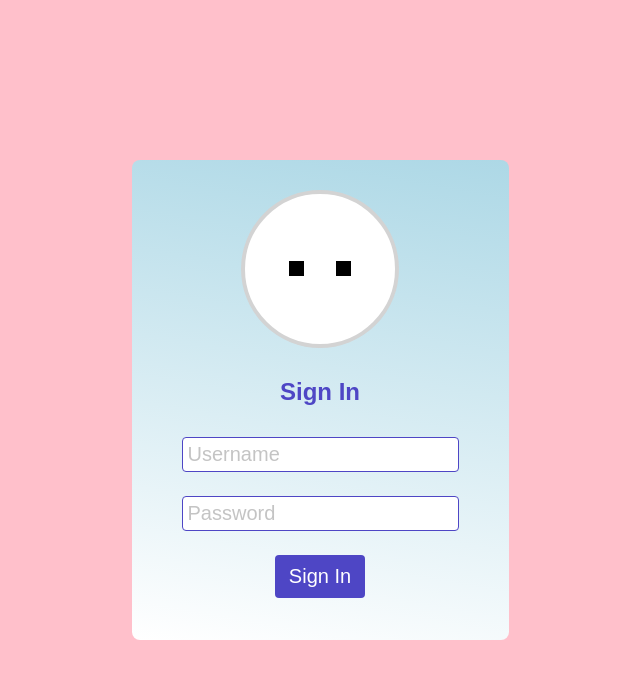
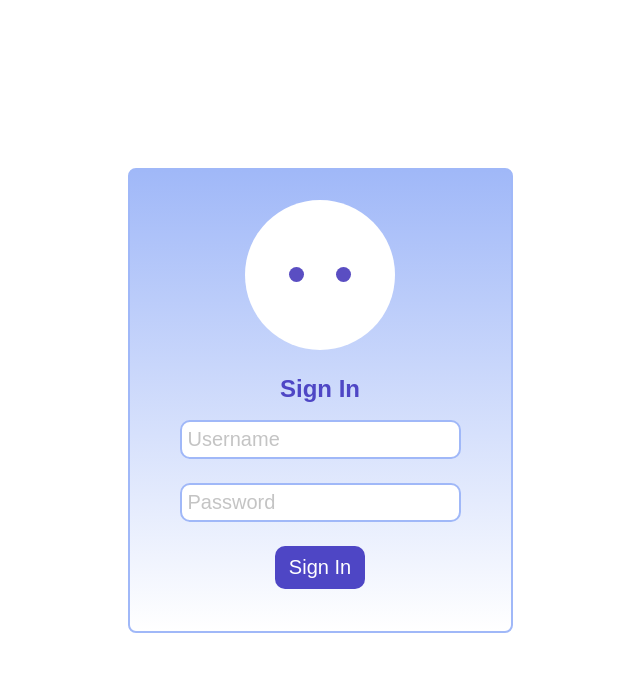
Before and after one commit to jemcafe/login-form, a React app: page / in a window 1280 px wide. Shown: the whole page, without its empty margins (320-960 px from the left). Built offline with nearby package versions, Linux system fonts and the light colour scheme.

Commit message:
Initial commit. Setup Sass, components, containers, and proptypes.

```diff
--- a/src/styles/_Login.scss
+++ b/src/styles/_Login.scss
@@ -8,7 +8,7 @@
 .login {
    @extend %centerContent;
    height: 100vh;
-   background: pink;
+   // background: pink;
 
    form {
       display: flex;
@@ -16,7 +16,8 @@
       padding: 30px 50px;
       box-sizing: border-box;
       border-radius: 8px;
-      background: linear-gradient(10deg, $white, lightblue);
+      border: 2px solid $lightBlue;
+      background: linear-gradient(0deg, $white, $lightBlue);
    }
 
    .btn {
@@ -34,9 +35,8 @@
       @extend %centerContent;
       width: 150px;
       height: 150px;
-      border: 4px solid lightgrey;
       border-radius: 50%;
-      margin: 0 auto 10px auto;
+      margin: 0 auto 20px auto;
       background: $white;
       overflow: hidden;
 
@@ -47,7 +47,8 @@
             width: 15px;
             height: 15px;
             margin: 0 16px;
-            background: black;
+            border-radius: 50%;
+            background: rgb(90, 78, 194);
          }
       }
    }
--- a/src/styles/_base.scss
+++ b/src/styles/_base.scss
@@ -6,18 +6,23 @@ body {
 }
 
 h1,h2 {
-    // margin: 0;
+    margin: 5px 0;
     color: $bluePurple;
 }
 
 input {
-    outline-color: lightgreen;
-    border: 1px solid $bluePurple;
-    border-radius: 4px;
+    outline: none;
+    border-radius: 10px;
+    border: 2px solid $lightBlue;
     margin: 12px 0;
-    padding: 5px;
+    padding: 6px;
     font-size: $fontSize;
     box-sizing: border-box;
+
+    &:focus {
+        border: 2px solid $lightBlue;
+        box-sizing: border-box;
+    }
 }
 
 ::placeholder {
--- a/src/styles/_variables.scss
+++ b/src/styles/_variables.scss
@@ -1,4 +1,6 @@
 // Variables
 $white: #fff;
+$lightBlue: rgb(160, 184, 248);
 $bluePurple: #4e46c5;
+$lightBluePurple: #9f98fa;
 $fontSize: 20px;
```
Also changed, not shown: src/styles/index.css.
